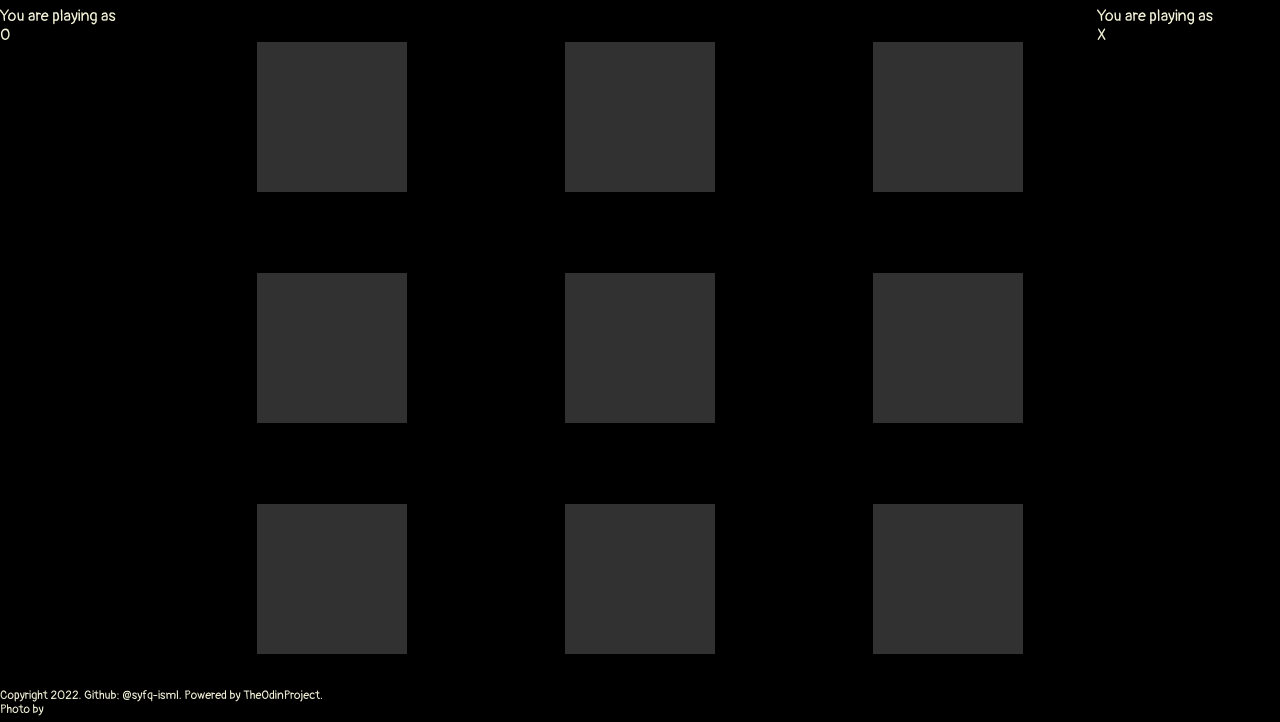
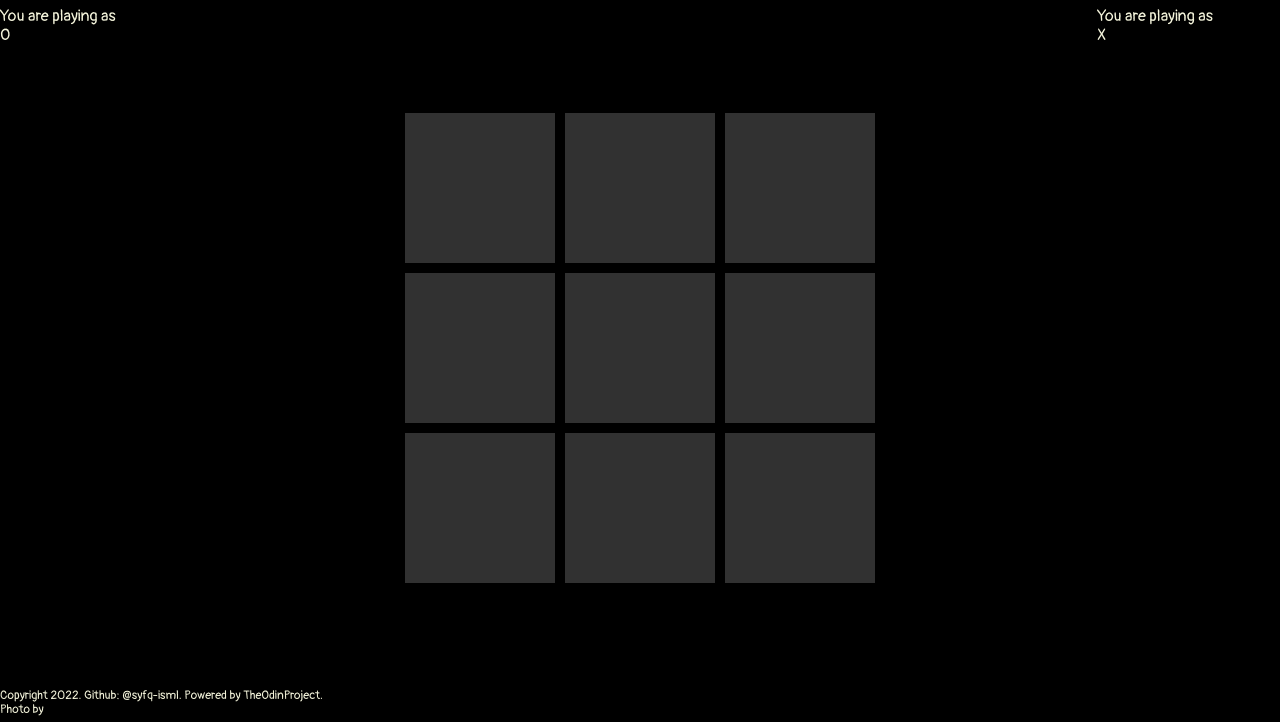
Before and after one commit to syfq-isml/odin-tictactoe, a plain HTML site: page index.html in a window 1280 px wide. Shown: the part 78-800 px from the top of the page. Drawn offline with Linux system fonts and the light colour scheme.

Commit message:
fix tiles sizing

```diff
--- a/index.html
+++ b/index.html
@@ -24,6 +24,7 @@
                 <p>O</p>
             </div>
             <div id="board-wrapper">
+                <div id="tile-wrapper">
                     <div class="board-tile" data-tile-index="0"></div>
                     <div class="board-tile" data-tile-index="1"></div>
                     <div class="board-tile" data-tile-index="2"></div>
@@ -33,6 +34,7 @@
                     <div class="board-tile" data-tile-index="6"></div>
                     <div class="board-tile" data-tile-index="7"></div>
                     <div class="board-tile" data-tile-index="8"></div>
+                </div>
             </div>
             <div class="player-info player-2">
                 <p>You are playing as</p>
--- a/script.js
+++ b/script.js
@@ -43,6 +43,7 @@ const gameBoard = (function() {
 
         renderTiles();
         swapTurn();
+        console.log(array);
 
     };
 
@@ -54,6 +55,10 @@ const gameBoard = (function() {
 
 
 const game = (function() {
+
+    //check win
+
+
 
 })();
 
--- a/style.css
+++ b/style.css
@@ -43,6 +43,12 @@ main {
 }
 
 #board-wrapper {
+    display: flex;
+    justify-content: center;
+    align-items: center;
+}
+
+#tile-wrapper {
     display: grid;
     grid-template-columns: repeat(3, 1fr);
     place-items: center;
```
Lines whose indentation alone changed are shown as unchanged.
